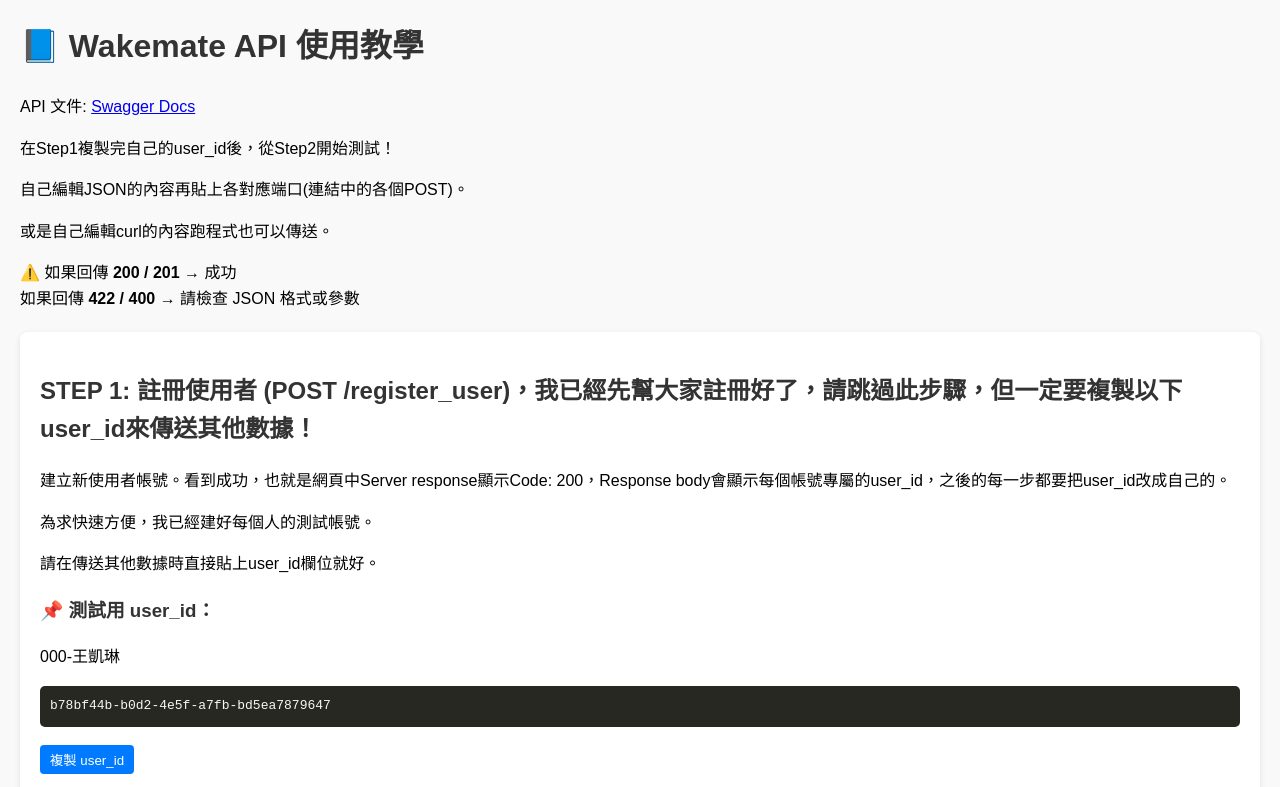
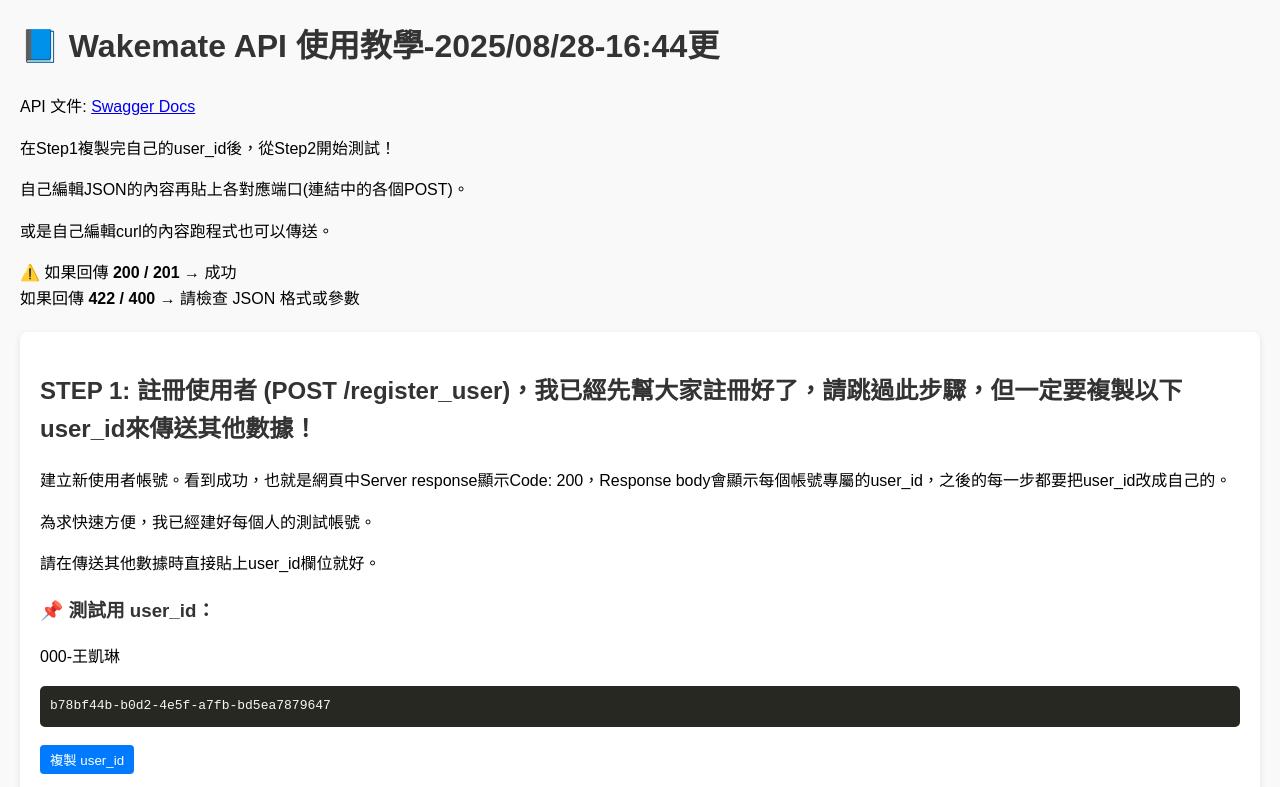
Before and after one commit to abcdefghijkaren/wakemate-api-4.0, a website: page docs/api_guide.html in a window 1280 px wide. Shown: the top 787 px of the page. Drawn offline with Linux system fonts and the light colour scheme.

Commit message:
Add/update api_guide.html for GitHub Pages

```diff
--- a/docs/api_guide.html
+++ b/docs/api_guide.html
@@ -22,7 +22,7 @@
   </script>
 </head>
 <body>
-  <h1>📘 Wakemate API 使用教學</h1>
+  <h1>📘 Wakemate API 使用教學-2025/08/28-16:44更</h1>
   <p>API 文件: <a href="https://wakemate-api-4-0.onrender.com/docs#/" target="_blank">Swagger Docs</a></p>
   <p>在Step1複製完自己的user_id後，從Step2開始測試！</p>
   <p>自己編輯JSON的內容再貼上各對應端口(連結中的各個POST)。</p>
```
